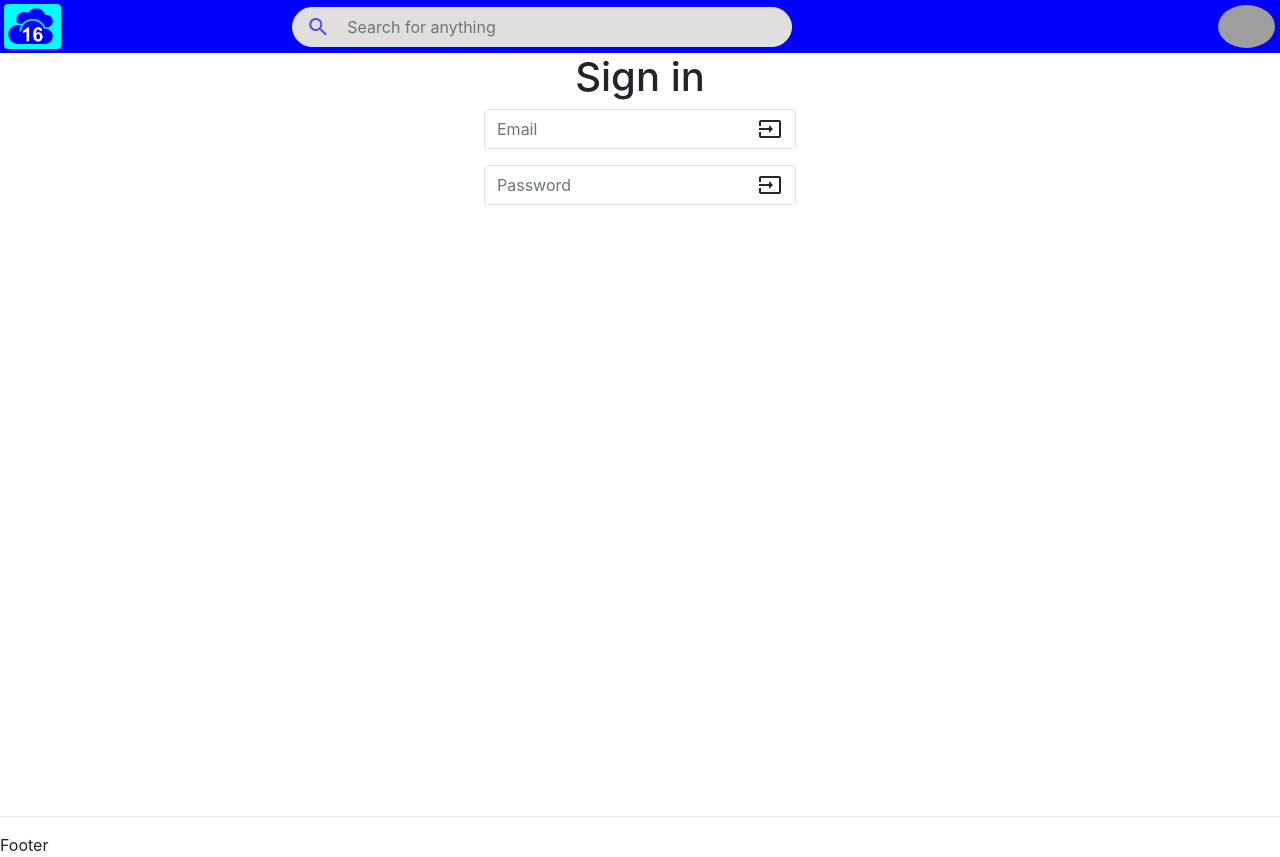
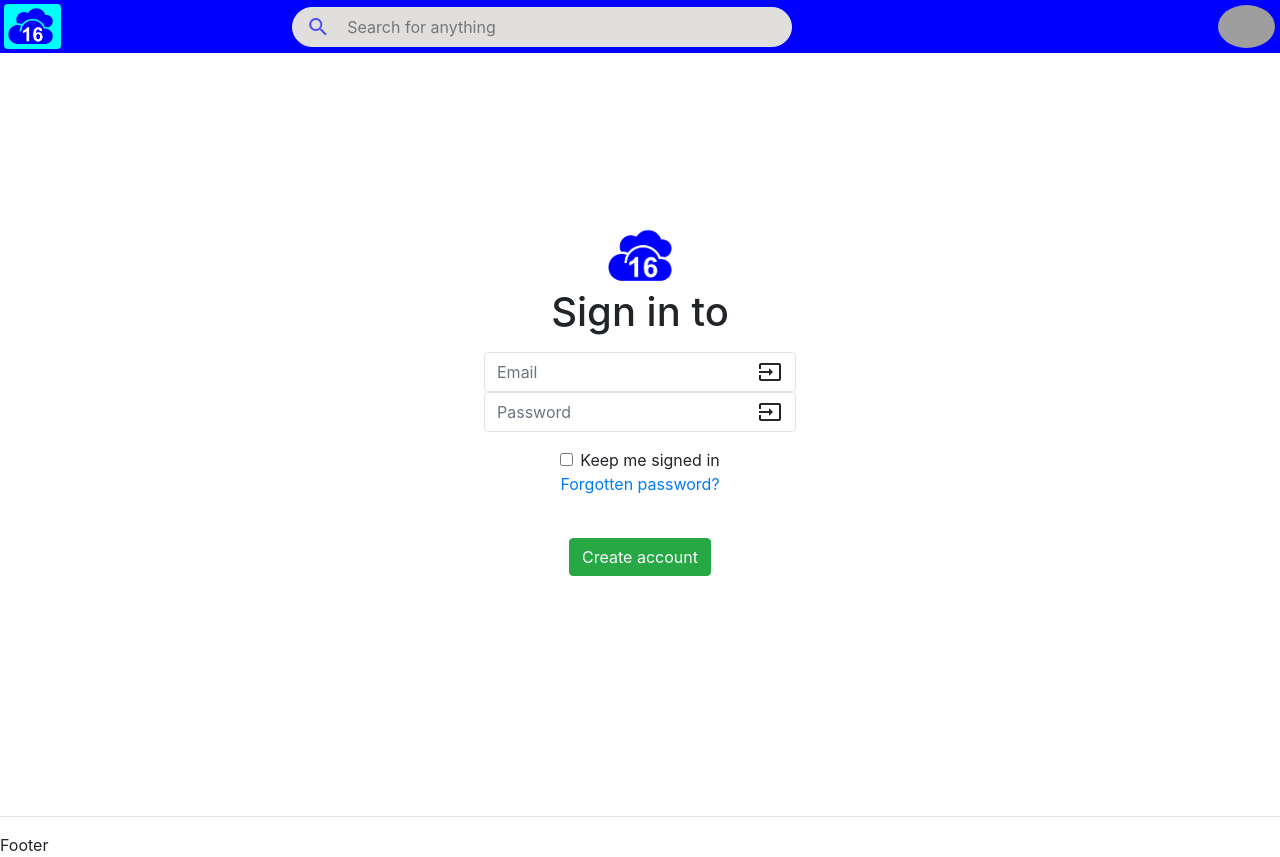
Before and after one commit to luclegen/clouddrive16, a React (Create React App) app in the folder client/: page / in a window 1280 px wide. Built offline with nearby package versions, Linux system fonts and the light colour scheme; grey boxes are pictures that could not be loaded.

Commit message:
Update Login component

```diff
--- a/client/src/app/App.sass
+++ b/client/src/app/App.sass
@@ -6,17 +6,27 @@
 .logo
   font-size: 30px
 
+.logo-img
+  height: 64px
+
 .avatar
   margin-left: 193px
 
 .search-bar
   width: 500px
 
-input
+.input-email, .input-password
   width: 260px
 
 main
   min-height: calc(100vh - 53px)
+
+  .section-login
+    height: calc(100vh - 106px)
+    margin-bottom: 53px
+
+.btn-create-account
+  margin-top: 42px
 
 @media (max-width: 1024px)
   .search-bar
--- a/client/src/app/components/Login.js
+++ b/client/src/app/components/Login.js
@@ -4,34 +4,52 @@ class Login extends Component {
   constructor(props) {
     super(props)
 
+    this.onChangeEmail = this.onChangeEmail.bind(this)
+    this.onChangePassword = this.onChangePassword.bind(this)
+    this.onChangeRemember = this.onChangeRemember.bind(this)
+
     this.state = {
-
+      email: '',
+      password: '',
+      remembered: false
     }
   }
+
+  onChangeEmail = e => this.setState({ email: e.target.value })
+
+  onChangePassword = e => this.setState({ password: e.target.value })
+
+  onChangeRemember = e => this.setState({ remembered: e.target.value })
 
   test = () => console.log('email')
 
   onSubmit = e => {
     e.preventDefault()
-    console.log(document.querySelector('body').clientHeight)
-    console.log('submit')
+    console.log(this.state)
   }
 
-  render = () => <section className="sign-in-section">
-    <form className="sign-in-form" onSubmit={this.onSubmit}>
-      <h1>Sign in</h1>
-      <div className="email-form-group">
-        <input className="email-in" type="email" name="email" id="email-in" placeholder="Email" />
-        <button className="in-btn" type="button" onClick={this.test}>
+  render = () => <section className="section-login">
+    <form className="form-login" onSubmit={this.onSubmit}>
+      <img className='logo-img' src="/logo.png" alt={process.env.REACT_APP_CLIENT_NAME + ' logo'} />
+      <h1 className="h1-login">Sign in to {process.env.REACT_APP_CLIENT_NAME}</h1>
+      <div className="form-group-email">
+        <input className="input-email" type="email" name="email" placeholder="Email" value={this.state.email} onChange={this.onChangeEmail} />
+        <button className="btn-input" type="button" onClick={this.test}>
           <i className="material-icons">input</i>
         </button>
       </div>
-      <div className="password-form-group">
-        <input className="password-in" type="password" name="password" id="password-in" placeholder="Password" />
-        <button className="in-btn" type="submit">
+      <div className="form-group-password">
+        <input className="input-password" type="password" name="password" placeholder="Password" value={this.state.password} onChange={this.onChangePassword} />
+        <button className="btn-input" type="submit">
           <i className="material-icons">input</i>
         </button>
       </div>
+      <div className="form-check">
+        <input className="form-check-input input-remember-me" id="remember-me" type="checkbox" name="remember-me" value={this.state.remembered} onChange={this.onChangeRemember} />
+        <label className="form-check-label" htmlFor="remember-me">Keep me signed in</label>
+      </div>
+      <a href="/find-account">Forgotten password?</a>
+      <button className="btn-create-account" type="button">Create account</button>
     </form>
   </section>
 }
--- a/client/src/index.sass
+++ b/client/src/index.sass
@@ -45,37 +45,43 @@ header
 .search-form
   @extend .input-group
 
-.search-btn, .in-btn
+.search-btn, .btn-input, .btn-create-account
   @extend .btn
+
+.btn-create-account
+  @extend .btn-success
 
 .logo, .search-from
   @extend .card-link
 
-.email-form-group, .password-form-group
+.form-group-email, .form-group-password
   @extend .form-group
 
-input
+.input-email, .input-password
   @extend .form-control
 
-.logo, .search-btn, .in-btn, .sign-in-section
+.logo, .search-btn, .btn-input, .section-login, .form-login
   @extend .d-flex
 
-.logo
+.form-login
+  @extend .flex-xl-column
+
+.logo, .form-login
   @extend .align-items-center
 
-.sign-in-section
+.section-login, .form-login, .section-login
   @extend .justify-content-center
 
-.sign-in-section
+.section-login
   @extend .text-center
 
 .search-in
   @extend .bg-transparent
 
-.search-bar, .email-form-group, .password-form-group
+.search-bar, .form-group-email, .form-group-password
   @extend .border
 
-.logo, .email-form-group, .password-form-group
+.logo, .form-group-email, .form-group-password
   @extend .rounded
 
 .avatar-img
@@ -84,11 +90,17 @@ input
 .search-bar
   @extend .rounded-pill
 
-.search-in, .email-in, .password-in
+.search-in, .input-email, .input-password
   @extend .border-0
 
-.search-in, .search-btn, .email-in, .password-in, .in-btn
+.search-in, .search-btn, .input-email, .input-password, .btn-input
   @extend .shadow-none
+
+.form-group-email
+  @extend .m-0
+
+.h1-login
+  @extend .mb-3
 
 header
   @extend .p-1
```
